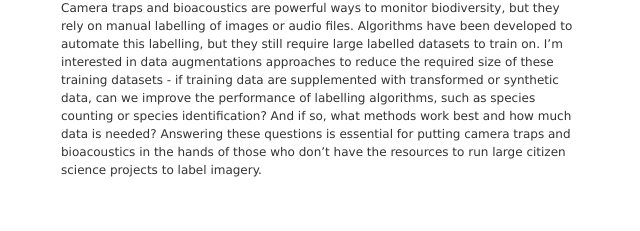
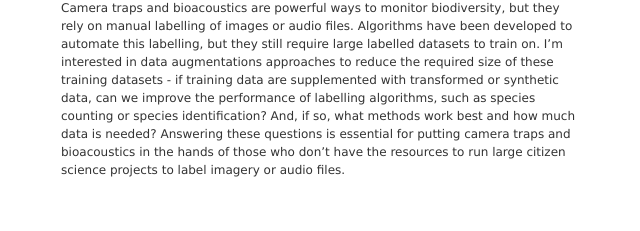
Before and after one commit to SimmonsBI/SimmonsBI.github.io, a Jekyll site: the page built from research.md, in a window 1280 px wide. Shown: the part 737-968 px from the top of the page, without its empty margins (319-959 px from the left). Built offline with Jekyll 4.4.1, drawn with Linux system fonts in a browser that asks for light colours.

Commit message:
Update research.md

```diff
--- a/research.md
+++ b/research.md
@@ -22,4 +22,4 @@ Particularly, I am interested in predicting the future of ecological communities
 
 ### DATA AUGMENTATION
 
-Camera traps and bioacoustics are powerful ways to monitor biodiversity, but they rely on manual labelling of images or audio files. Algorithms have been developed to automate this labelling, but they still require large labelled datasets to train on. I’m interested in data augmentations approaches to reduce the required size of these training datasets - if training data are supplemented with transformed or synthetic data, can we improve the performance of labelling algorithms, such as species counting or species identification? And if so, what methods work best and how much data is needed? Answering these questions is essential for putting camera traps and bioacoustics in the hands of those who don’t have the resources to run large citizen science projects to label imagery.
+Camera traps and bioacoustics are powerful ways to monitor biodiversity, but they rely on manual labelling of images or audio files. Algorithms have been developed to automate this labelling, but they still require large labelled datasets to train on. I’m interested in data augmentations approaches to reduce the required size of these training datasets - if training data are supplemented with transformed or synthetic data, can we improve the performance of labelling algorithms, such as species counting or species identification? And, if so, what methods work best and how much data is needed? Answering these questions is essential for putting camera traps and bioacoustics in the hands of those who don’t have the resources to run large citizen science projects to label imagery or audio files.
```
